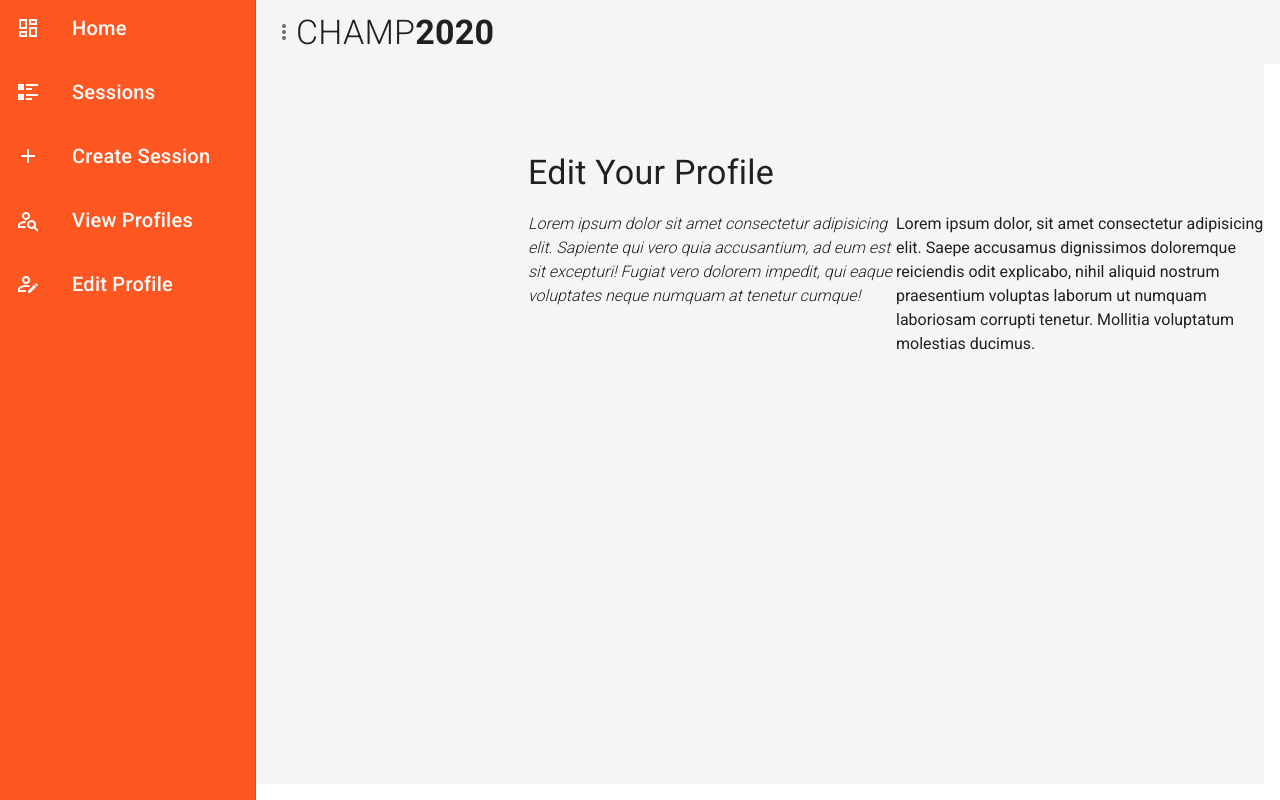
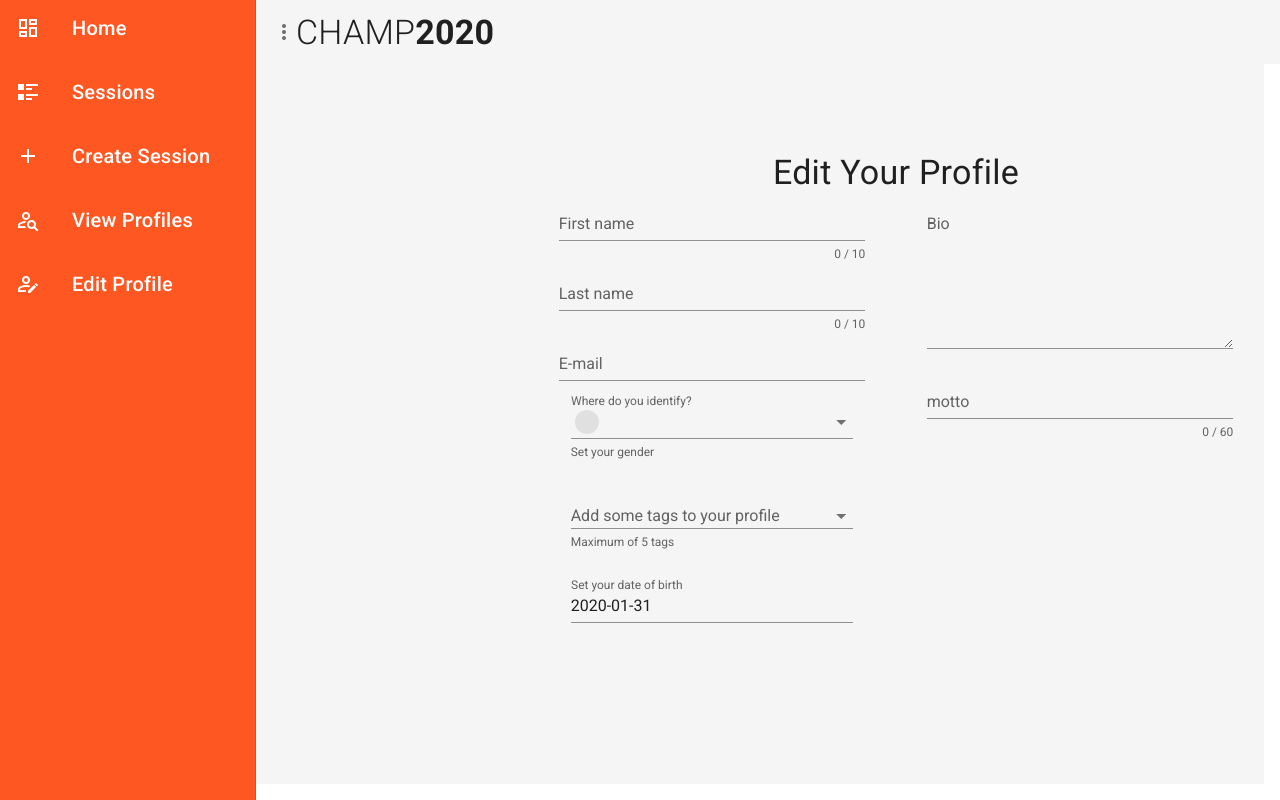
Before and after one commit to Birkis/Champ2020_Vuetify, a Vue app: page /EditProfile in a window 1280 px wide. Built offline with nearby package versions, Linux system fonts and the light colour scheme.

Commit message:
Edit Profile Layout Changes

```diff
--- a/src/views/EditProfile.vue
+++ b/src/views/EditProfile.vue
@@ -1,22 +1,125 @@
 <template>
 <v-content class="" >
+    <v-layout justify-center>
+        <h1 class="display-1" justify-center>Edit Your Profile</h1>
+    </v-layout>
+    <v-container>
+       <v-form v-model="valid">
+            <v-layout row wrap justify-space-around>
+                <v-flex xs12 md5> <!-- Name & Email input Collapsed Code -->
+                            <v-container> <!-- Diverse input fields -->
+                                <v-layout row wrap>   <!-- firstname, lastname, email -->
+                                    <v-text-field
+                                        v-model="firstname"
+                                        :rules="nameRules"
+                                        :counter="10"
+                                        label="First name"
+                                        required
+                                    ></v-text-field>   <!-- firstname -->
+                                    <v-text-field
+                                        v-model="lastname"
+                                        :rules="nameRules"
+                                        :counter="10"
+                                        label="Last name"
+                                        required
+                                    ></v-text-field> <!-- lastname -->
+                                    <v-text-field
+                                        v-model="email"
+                                        :rules="emailRules"
+                                        label="E-mail"
+                                        required
+                                    ></v-text-field> <!-- email -->
+                                </v-layout>
+                                <v-combobox
+                                v-model="gender_model"
+                                :items="gender_options"
+                                :search-input.sync="gender_search"
+                                hide-selected
+                                hint="Set your gender"
+                                label="Where do you identify?"
+                                persistent-hint
+                                small-chips
+                                >  <!-- gender -->
+                                    <template v-slot:no-data>
+                                        <v-list-item>
+                                        <v-list-item-content>
+                                            <v-list-item-title>
+                                            No results matching "<strong>{{ search }}</strong>". Press <kbd>enter</kbd> to create a new one
+                                            </v-list-item-title>
+                                        </v-list-item-content>
+                                        </v-list-item>
+                                    </template>
+                                </v-combobox>
+                            </v-container>
+                            <v-container fluid> <!--  Add some Tags Collapsed code  -->
+                                <v-combobox
+                                                v-model="model"
+                                                :items="items"
+                                                :search-input.sync="search"
+                                                hide-selected
+                                                hint="Maximum of 5 tags"
+                                                label="Add some tags to your profile"
+                                                multiple
+                                                persistent-hint
+                                                small-chips
+                                                >
+                                                <template v-slot:no-data>
+                                                    <v-list-item>
+                                                    <v-list-item-content>
+                                                        <v-list-item-title>
+                                                        No results matching "<strong>{{ search }}</strong>". Press <kbd>enter</kbd> to create a new one
+                                                        </v-list-item-title>
+                                                    </v-list-item-content>
+                                                    </v-list-item>
+                                                </template>
+                                </v-combobox>
+                            </v-container>
+                            <v-container>  <!-- DOB Picker -->
+                                <v-menu
+                                    ref="menu"
+                                    v-model="menu"
+                                    :close-on-content-click="false"
+                                    :return-value.sync="dob"
+                                    transition="scale-transition"
+                                    offset-y
+                                    min-width="290px"
+                                    >
+                                    <template v-slot:activator="{ on }">
+                                            <v-text-field
+                                            v-model="dob"
+                                            label="Set your date of birth"
+                                            readonly
+                                            v-on="on"
+                                            ></v-text-field>
+                                    </template>
+                                    <v-date-picker v-model="dob" no-title scrollable>
+                                        <v-spacer></v-spacer>
+                                        <v-btn text color="primary" @click="menu = false">Cancel</v-btn>
+                                        <v-btn text color="primary" @click="$refs.menu.save(dob)">OK</v-btn>
+                                    </v-date-picker>
+                                </v-menu>
+                            </v-container>
+                </v-flex>
+                <v-flex xs12 md5> <!-- Add Bio -->
+                            <v-textarea
+                                name="input-7-1"
+                                label="Bio"
+                                placeholder="Fill this space with something ingenious"
+                                hint="Write a few words about yourself"
+                                ></v-textarea>
+                            <v-text-field
+                                        v-model="motto"
+                                        :rules="mottoRules"
+                                        :counter="60"
+                                        label="motto"
+                            ></v-text-field>
 
-    <h1 class="display-1">Edit Your Profile</h1>
-    <v-container class="my-5">
-            <v-layout row wrap>
-                <v-flex xs12 md6>
-                    <p class="font-italic font-weight-light">Lorem ipsum dolor sit amet consectetur adipisicing elit. Sapiente qui vero quia accusantium, ad eum est sit excepturi! Fugiat vero dolorem impedit, qui eaque voluptates neque numquam at tenetur cumque!</p>
+
                 </v-flex>
-                <v-flex xs12 md6>
-                    <p>Lorem ipsum dolor, sit amet consectetur adipisicing elit. Saepe accusamus dignissimos doloremque reiciendis odit explicabo, nihil aliquid nostrum praesentium voluptas laborum ut numquam laboriosam corrupti tenetur. Mollitia voluptatum molestias ducimus.</p>
-                </v-flex>
-
             </v-layout>
-
-         </v-container>
-
+        </v-form>
+    </v-container>
 </v-content>
-
 </template>
 
 
@@ -26,7 +129,50 @@ export default {
     data(){
         return{
 
+            items: ['indoor', 'outdoor', 'gym', 'fitness','professional','amateur','noob','enthusiast','team sports','mindfulness'],
+            model: [],
+            search: null,
+            valid: false,
+            menu:false,
+            firstname: '',
+            lastname: '',
+            nameRules: [
+                v => !!v || 'Name is required',
+                v => v.length <= 10 || 'Name must be less than 10 characters',
+            ],
+            mottoRules: [
+                v => v.length <= 60 || 'Motto must be less than 40 characters',
+            ],
+            dob: new Date().toISOString().substr(0, 10),
+            located:null,
+            gender_options:['Male','Female','None of yo business','Somewhere in between'],
+            gender_model:[],
+            gender_search: null,
+            gender_valid:false,
+            email: '',
+            emailRules: [
+                v => !!v || 'E-mail is required',
+                v => /.+@.+/.test(v) || 'E-mail must be valid',
+            ],
+            isTrainer:false,
+            motto:'',
+            trainsAt:[],
+            reviews:[ {rating:5, description:'Elsket det!',reviewer:'Jens Jensen'} ]
+
         }
-    }
+    },
+    watch: {
+      model (val) {
+        if (val.length > 5) {
+          this.$nextTick(() => this.model.pop())
+        }
+      },
+    },
 }
 </script>
+
+<style scoped>
+
+
+
+</style>
```
